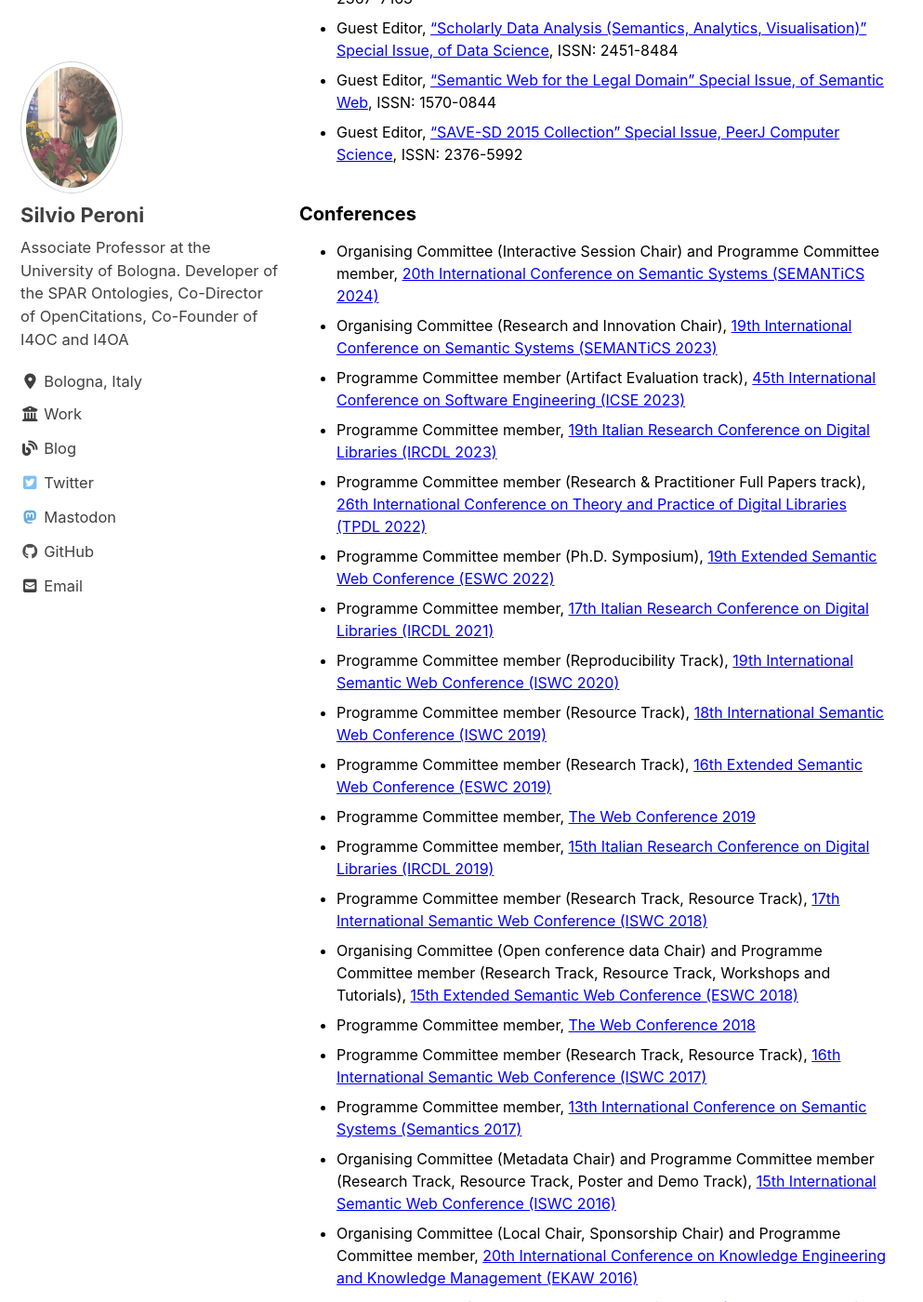
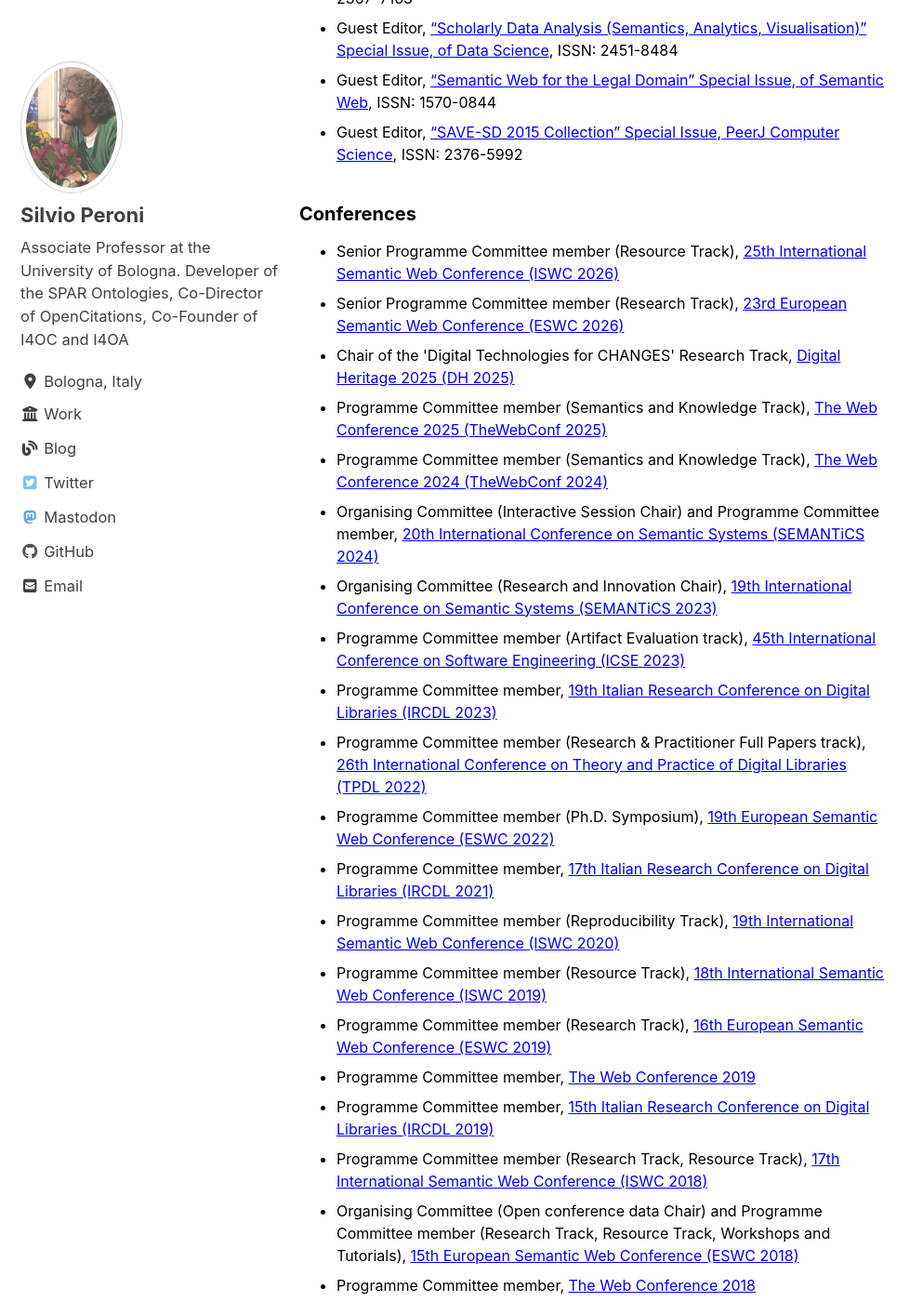
Before and after one commit to essepuntato/essepuntato.github.io, a Jekyll site: the page built from _pages/activities.md, in a window 1280 px wide and 1400 px high, scrolled down 1525 px. Shown: the whole window at 93% size, without its empty margins (0-993 px from the left). Built offline with Jekyll 4.4.1, drawn with Linux system fonts in a browser that asks for light colours; cached includes are drawn as plain includes; nearby versions of some CDN libraries; some of the changed text lies outside the part shown.

Commit message:
Update conference.yml

```diff
--- a/_data/activities/conference.yml
+++ b/_data/activities/conference.yml
@@ -1,3 +1,23 @@
+- name: "25th International Semantic Web Conference (ISWC 2026)"
+  url: "https://iswc2026.semanticweb.org/"
+  role: "Senior Programme Committee member (Resource Track)"
+
+- name: "23rd European Semantic Web Conference (ESWC 2026)"
+  url: "https://2026.eswc-conferences.org/"
+  role: "Senior Programme Committee member (Research Track)"
+
+- name: "Digital Heritage 2025 (DH 2025)"
+  url: "https://digitalheritage2025.unisi.it/"
+  role: "Chair of the 'Digital Technologies for CHANGES' Research Track"
+
+- name: "The Web Conference 2025 (TheWebConf 2025)"
+  url: "https://archives.iw3c2.org/www2025/"
+  role: "Programme Committee member (Semantics and Knowledge Track)"
+
+- name: "The Web Conference 2024 (TheWebConf 2024)"
+  url: "https://archives.iw3c2.org/www2024/"
+  role: "Programme Committee member (Semantics and Knowledge Track)"
+
 - name: "20th International Conference on Semantic Systems (SEMANTiCS 2024)"
   url: "https://2024-eu.semantics.cc/"
   role: "Organising Committee (Interactive Session Chair) and Programme Committee member"
@@ -18,7 +38,7 @@
   url: "http://tpdl2022.dei.unipd.it/"
   role: "Programme Committee member (Research & Practitioner Full Papers track)"
 
-- name: "19th Extended Semantic Web Conference (ESWC 2022)"
+- name: "19th European Semantic Web Conference (ESWC 2022)"
   url: "https://2022.eswc-conferences.org/"
   role: "Programme Committee member (Ph.D. Symposium)"
 
@@ -34,7 +54,7 @@
   url: "http://iswc2019.semanticweb.org/ "
   role: "Programme Committee member (Resource Track)"
 
-- name: "16th Extended Semantic Web Conference (ESWC 2019)"
+- name: "16th European Semantic Web Conference (ESWC 2019)"
   url: "https://2019.eswc-conferences.org"
   role: "Programme Committee member (Research Track)"
 
@@ -50,7 +70,7 @@
   url: "http://iswc2018.semanticweb.org/ "
   role: "Programme Committee member (Research Track, Resource Track)"
 
-- name: "15th Extended Semantic Web Conference (ESWC 2018)"
+- name: "15th European Semantic Web Conference (ESWC 2018)"
   url: "https://2018.eswc-conferences.org/organizing-committee"
   role: "Organising Committee (Open conference data Chair) and Programme Committee member (Research Track, Resource Track, Workshops and Tutorials)"
 
@@ -78,7 +98,7 @@
   url: "http://www.semantics.cc/ "
   role: "Programme Committee member"
 
-- name: "13th Extended Semantic Web Conference (ESWC 2016)"
+- name: "13th European Semantic Web Conference (ESWC 2016)"
   url: "http://2016.eswc-conferences.org/ "
   role: "Programme Committee member"
 
@@ -102,7 +122,7 @@
   url: "http://www.semantics.cc/ "
   role: "Programme Committee member"
 
-- name: "12th Extended Semantic Web Conference (ESWC 2015)"
+- name: "12th European Semantic Web Conference (ESWC 2015)"
   url: "http://2015.eswc-conferences.org/ "
   role: "Chair of the “Vocabularies, Schemas, Ontologies” Research Track"
 
@@ -130,7 +150,7 @@
   url: "http://www.cs.unibo.it/sacwt14/ "
   role: "Programme Committee member of the Web Technologies track"
 
-- name: "11th Extended Semantic Web Conference (ESWC 2014)"
+- name: "11th European Semantic Web Conference (ESWC 2014)"
   url: "http://2014.eswc-conferences.org/  "
   role: "Organising Committee (Publicity Chair) and Programme Committee member"
 
@@ -142,7 +162,7 @@
   url: "http://www.cs.unibo.it/sacwt13/ "
   role: "Programme Committee member of the Web Technologies track"
 
-- name: "10th Extended Semantic Web Conference (ESWC 2013)"
+- name: "10th European Semantic Web Conference (ESWC 2013)"
   url: "http://2013.eswc-conferences.org/  "
   role: "Programme Committee member"
 
```
